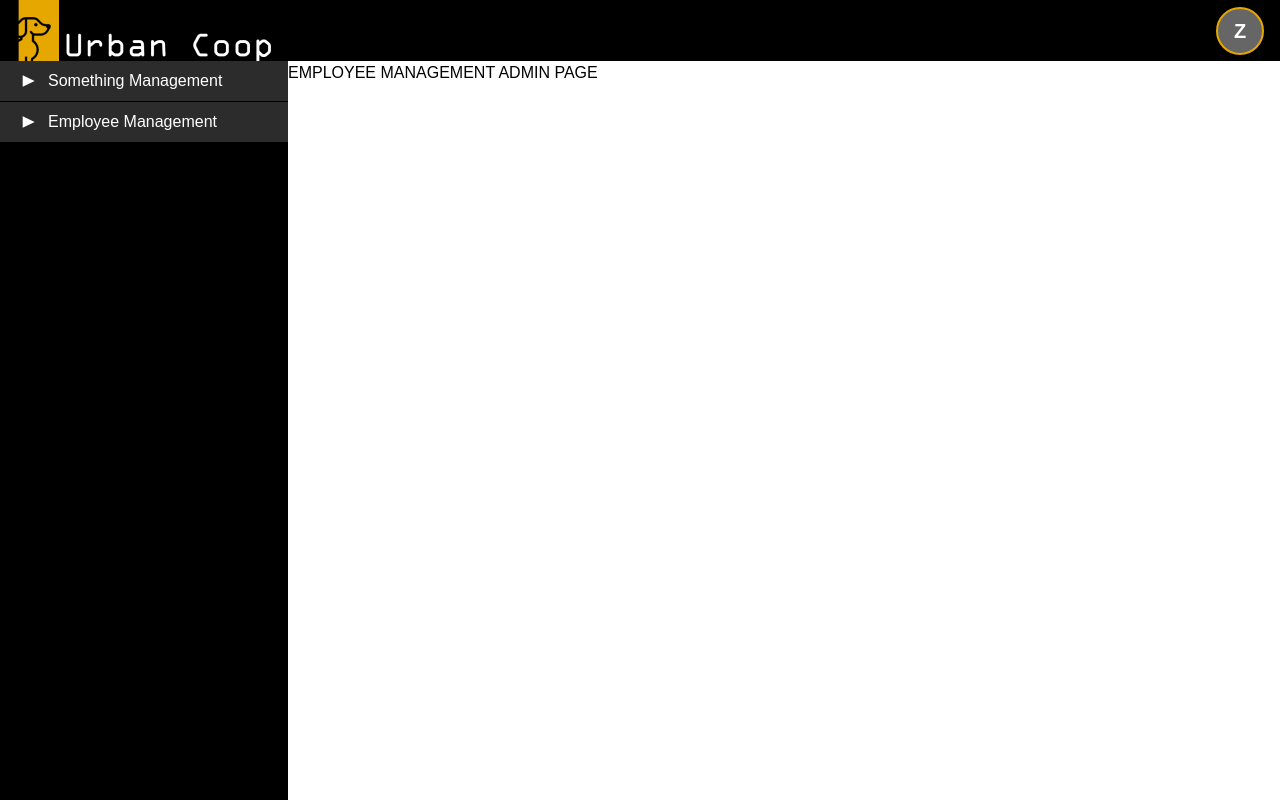
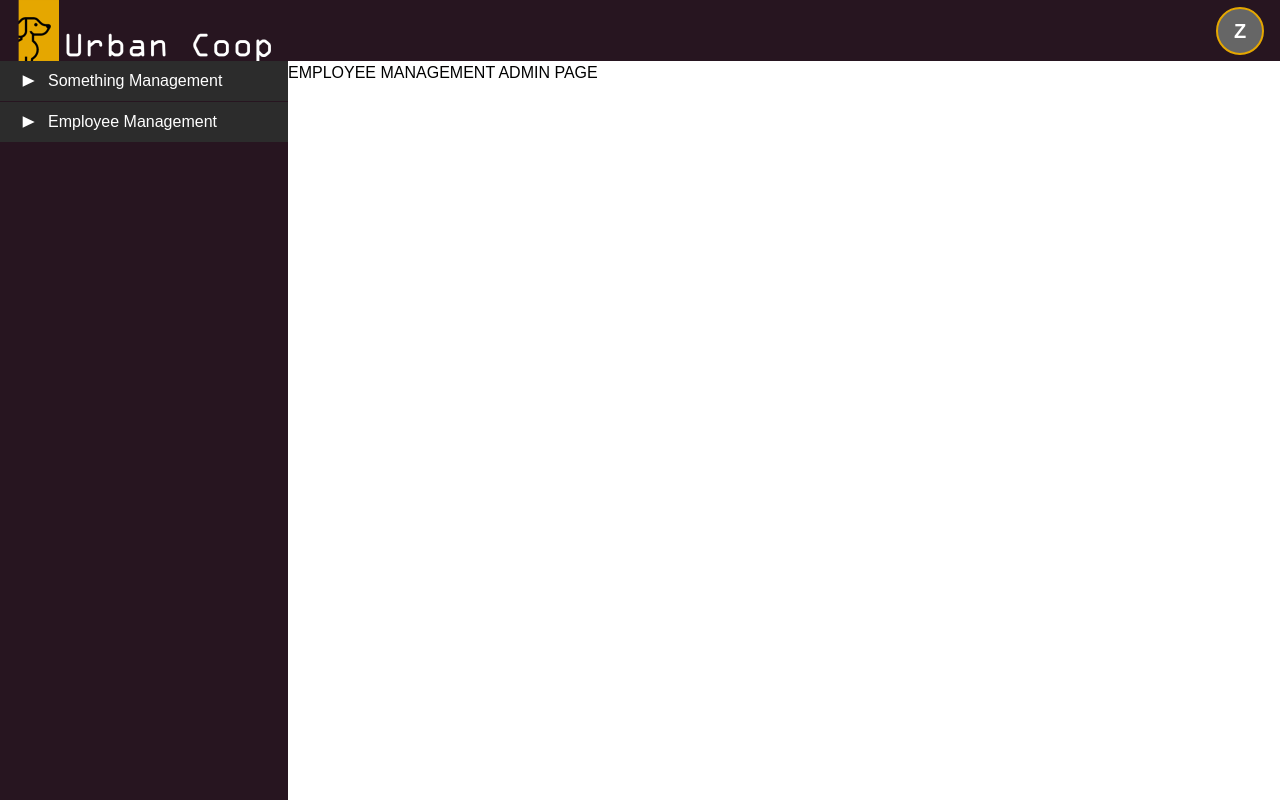
Before and after one commit to Miyuru-Shalitha/urban-coop, a React (Vite) app in the folder frontend/: page /admin/employee-management in a window 1280 px wide. Shown: the top 800 px of the page. Built offline with nearby package versions, Linux system fonts and the light colour scheme; a web font is replaced by a local one.

Commit message:
Secondory Color change

```diff
--- /dev/null
+++ b/frontend/src/pages/SupplierManagementAdminPage/SupplierManagementAdminPage.tsx
@@ -0,0 +1,3 @@
+export default function EmployeeManagementAdminPage() {
+    return <div>EMPLOYEE MANAGEMENT ADMIN PAGE</div>;
+}
--- a/frontend/tailwind.config.js
+++ b/frontend/tailwind.config.js
@@ -6,7 +6,7 @@ export default {
       colors: {
         primary: "#E5A700",
         primaryAccent: "#FCD34D",
-        secondary: "#000",
+        secondary: "#271520",
         white: "#FFF",
         black: "#000",
         blackA1: "#00000077",
```
Also changed, not shown: frontend/src/App.tsx (+21 -0 lines).
